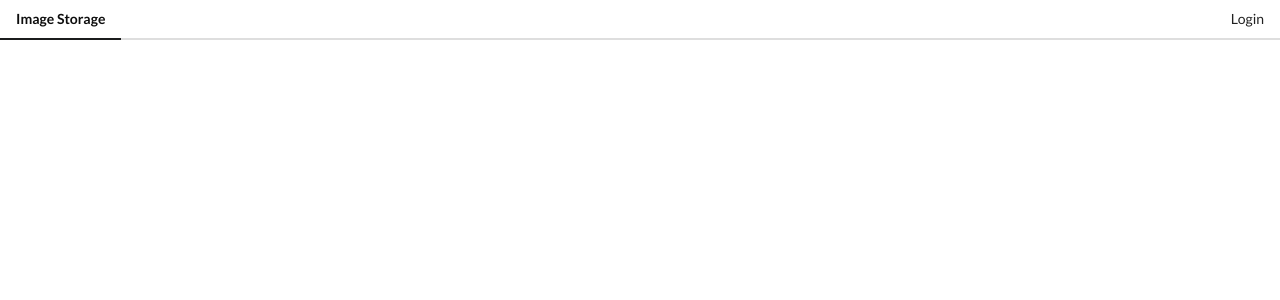
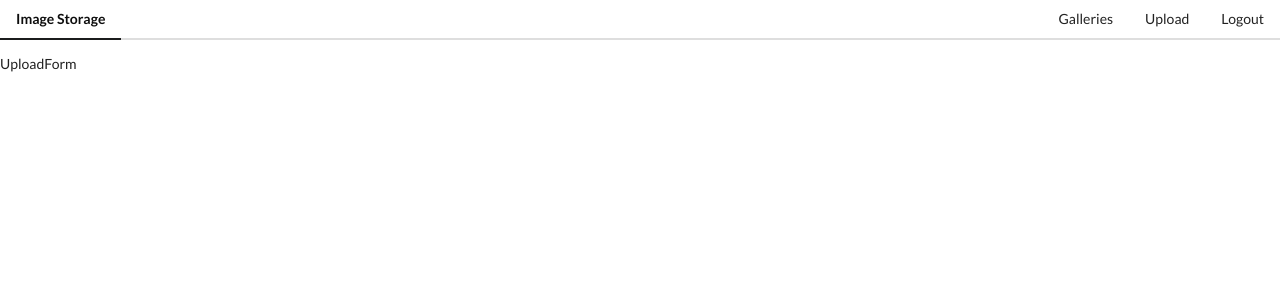
Before and after one commit to JustShowingOff/google-image-uploader, a Vue app: page /upload in a window 1280 px wide. Shown: the top 300 px of the page. Built offline with nearby package versions, Linux system fonts and the light colour scheme; sample sign-in values are in the browser's storage.

Commit message:
:build:authentication component

```diff
--- a/src/App.vue
+++ b/src/App.vue
@@ -1,6 +1,7 @@
 <template>
 <div>
    <AppHeader></AppHeader>
+   <router-view></router-view>
 </div>
 
 </template>
--- a/src/components/AppHeader.vue
+++ b/src/components/AppHeader.vue
@@ -1,25 +1,41 @@
 <template>
 
 <div class="ui secondary pointing menu">
-    <a href="/" class="active item">
+    <router-link to="/" class="active item">
     Image Storage
+    </router-link >
+    <div class='right menu'>
+        <div v-if='isLoggedIn' class='horizontal'>
+           <router-link to='/' class='item' >Galleries</router-link>
+           <router-link to='/upload' class='item' >Upload</router-link>
+           <a class='item' @click="logout">Logout</a>
+        </div>
+        <a v-else href="#" class="ui item" @click="login">
+            Login
     </a>
 
-    <div class='right menu'>
-        <a href="#" class="ui item" @click="login">
-            Login
-    </a>
     </div>
+
+
 </div>
 
 </template>
 <script>
 
-import {mapActions} from 'vuex';
+import {mapActions, mapGetters} from 'vuex';
 
 export default {
     name: 'AppHeader',
-    methods: mapActions(['login'])
+    computed: mapGetters(['isLoggedIn']),
+    methods: mapActions(['login', 'logout'])
+
 
 }
 </script>
+
+<style scoped>
+.horizontal {
+    display: flex;
+    flex-direction: row;
+}
+</style>
--- /dev/null
+++ b/src/components/AuthHandler.vue
@@ -0,0 +1,21 @@
+<template>
+<div>
+    Please wait...
+</div>
+
+</template>
+
+<script>
+
+import {mapActions} from 'vuex';
+
+
+export default ({
+     name: 'AuthHandler',
+      methods: mapActions(['finalizeLogin']),
+
+     created(){
+     this.finalizeLogin(window.location.hash);
+     }
+})
+</script>
--- /dev/null
+++ b/src/components/ImageList.vue
@@ -0,0 +1,12 @@
+<template>
+<div>
+    ImageList
+</div>
+
+</template>
+
+<script>
+export default {
+    name: "ImageList"
+}
+</script>
--- /dev/null
+++ b/src/components/UploadForm.vue
@@ -0,0 +1,12 @@
+<template>
+<div>
+    UploadForm
+</div>
+
+</template>
+
+<script>
+export default {
+    name: "UploadForm"
+}
+</script>
--- a/src/main.js
+++ b/src/main.js
@@ -1,8 +1,24 @@
 import Vue from "vue";
+import VueRouter from "vue-router";
 import App from './App';
 import store from "./store";
+import AuthHandler from './components/AuthHandler';
+import UploadForm from './components/UploadForm';
+import ImageList from './components/ImageList';
 
+Vue.use(VueRouter);
+
+export const router = new VueRouter({
+    mode: 'history',
+    routes: [
+        { path: '/', component: ImageList },
+        { path: '/upload', component: UploadForm},
+        { path: '/oauth2/callback', component: AuthHandler}
+
+    ]
+})
 new Vue({
+    router,
     store,
     render: h => h(App)
 }).$mount("#app");
--- a/src/store/index.js
+++ b/src/store/index.js
@@ -8,8 +8,6 @@
 
     modules: {
         auth
-
-
     }
 
 })
--- a/src/store/modules/auth.js
+++ b/src/store/modules/auth.js
@@ -1,8 +1,10 @@
 import api from '../../api/imgur';
+import qs from 'qs';
+import {router} from '../../main';
 
 const state = {
 
- token: null
+ token: window.localStorage.getItem('imgur_token')
 
 };
 
@@ -14,11 +16,19 @@
 
 const actions = {
    logout: ({commit}) => {
-   commit('setToken', null)
+   commit('setToken', null);
+   window.localStorage.removeItem('imgur_token')
    },
 
    login: () => {
      api.login();
+   },
+
+   finalizeLogin({commit}, hash) {
+    const query =  qs.parse(hash.replace('#',''));
+    commit('setToken', query.access_token);
+    window.localStorage.setItem('imgur_token',query.access_token)
+   router.push('/')
    }
 };
 
```
